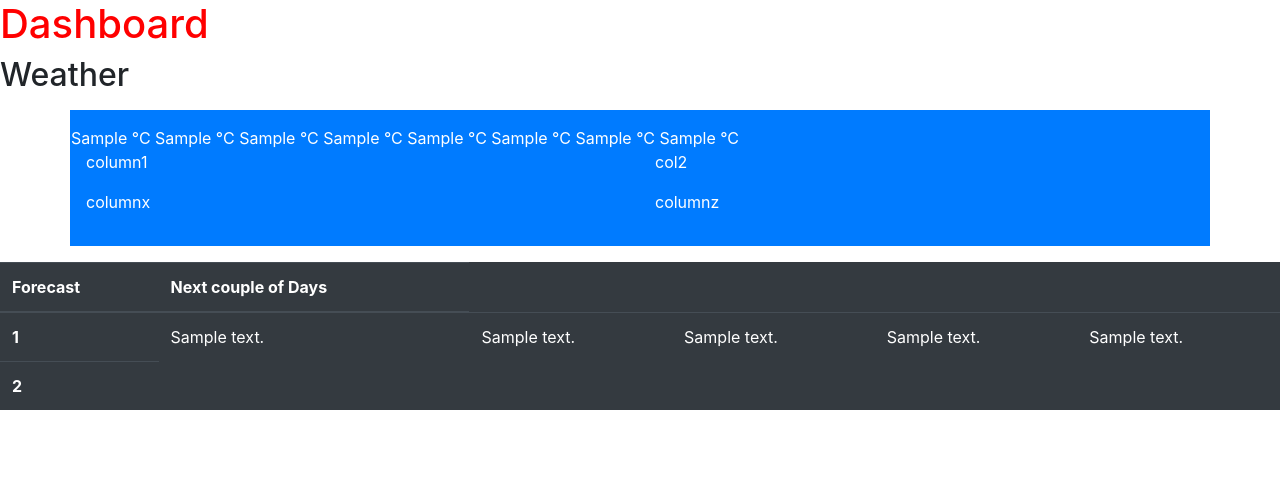
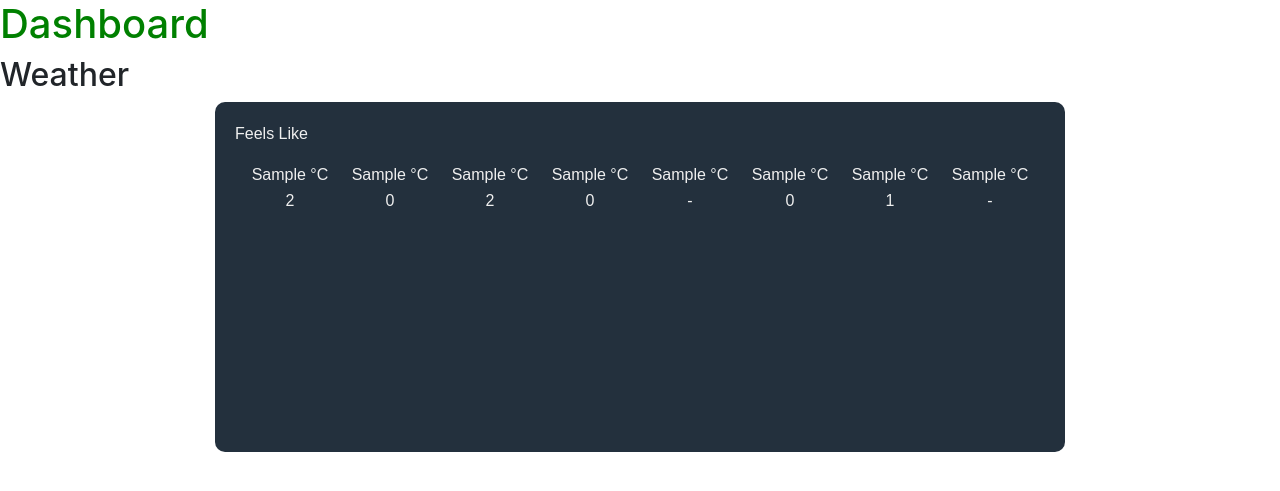
Before and after one commit to ericzoo11/smartRoom, a Flask app: template templates/index.html in a window 1280 px wide. Shown: the top 491 px of the page. Run offline with Flask 2, Linux system fonts and the light colour scheme; the template is opened without the code that fills it: most values are stand-ins (such as "Sample title", 1, 10 or a date in 2020); parts of the project's set-up code (start-up, migrations or seed data) failed here and were passed over; some libraries are stand-ins or nearby versions.

Commit message:
Working copy

```diff
--- a/app.py
+++ b/app.py
@@ -3,20 +3,15 @@ import weatherBlock
 
 app = Flask(__name__)
 
+weather_time_day = ["3am","6am","9am","12pm","3pm","6pm","9pm","12pm"]
 
 @app.route("/")
 def homeDashboard():
     feels_like = weatherBlock.main()
-    cat = weatherBlock.main()  # calling weatherBlock file
-    dog = round(cat[0])
-    dog1 = cat[1]
-    dog2 = round(cat[2])
-    dog3 = round(cat[3])
-    dog4 = round(cat[4])
-    return render_template("index.html", feels_like=feels_like, content="TESTING", content2=dog, content3=dog1,
-                           content4=dog2,
-                           content5=dog3,
-                           content6=dog4)
+
+
+    return render_template("index.html", feels_like=feels_like,
+                           weather_time_day=weather_time_day)
 
 
 if __name__ == '__main__':
--- /dev/null
+++ b/static/style.css
@@ -0,0 +1,23 @@
+h1{
+    color: green;
+}
+
+#weatherContainer{
+    text-align:center;
+    color:#EFEFEF;
+    background-color: #23303D;
+    padding-top: 20px;
+    font-family: Arial, Helvetica, sans-serif;
+    border-radius: 10px;
+    width: 850px;
+    height: 350px;
+    margin:auto;
+}
+
+#weatherContainer p{
+    padding-left: 20px;
+}
+#weatherContainer table{
+    color:#EFEFEF;
+    margin: 0 auto;
+}
--- a/templates/index.html
+++ b/templates/index.html
@@ -3,57 +3,34 @@
 <head>
     <link rel="stylesheet" href="https://stackpath.bootstrapcdn.com/bootstrap/4.3.1/css/bootstrap.min.css" integrity="sha384-ggOyR0iXCbMQv3Xipma34MD+dH/1fQ784/j6cY/iJTQUOhcWr7x9JvoRxT2MZw1T" crossorigin="anonymous"/>
        <title>Eric's Dashboard</title>
-    <link rel="stylesheet" type="text/css" href="style.css"/>
+    <link rel="stylesheet" type="text/css" href="../static/style.css"/>
 </head>
     <body>
         <h1>Dashboard</h1>
             <h2>Weather</h2>
-                <div class="container p-3 my-3 bg-primary text-white">
+                <div id="weatherContainer" class="container">
                     <div class="row">
-                        <table style="width:300%">
-                            {%for i in range(0, 8)%}
-                                <tr>
-                                    {{ feels_like[i] }} °C
-                            {%endfor%}
-                                </tr>
+                        <p>Feels Like</p>
+                    </div>
+                    <div class="row">
+                        <table style="width:800px">
+                            <tr>
+                                {%for i in range(0, 8)%}
+                                    <td>
+                                        {{ feels_like[i] }} °C
+                                    </td>
+                                {%endfor%}
+                            </tr>
+                            <tr>
+                                {%for i in range(0, 8)%}
+                                    <td>
+                                        {{  weather_time_day[i] }}
+                                    </td>
+                                {%endfor%}
+                            </tr>
                         </table>
-                            <div class="col">
-                                <p>column1</p>
-                            </div>
-                            <div class="col">
-                                <p>col2</p>
-                            </div>
                     </div>
-                        <div class="row">
-                            <div class="col">
-                                <p>columnx</p>
-                            </div>
-                            <div class="col">
-                                <p>columnz</p>
-                            </div>
-                        </div>
                 </div>
-            <table class="table table-dark">
-                <thead>
-                    <tr>
-                        <th scope = "col">Forecast</th>
-                        <th scope = "col">Next couple of Days</th>
-                    </tr>
-                </thead>
-                    <tbody>
-                        <tr>
-                            <th scope="row">1</th>
-                            <td>{{content2}}</td>
-                            <td>{{content3}}</td>
-                            <td>{{content4}}</td>
-                            <td>{{content5}}</td>
-                            <td>{{content6}}</td>
-                        </tr>
-                        <tr>
-                            <th scope="row">2</th>
-                        </tr>
-                    </tbody>
-            </table>
             <script src="https://code.jquery.com/jquery-3.3.1.slim.min.js" integrity="sha384-q8i/X+965DzO0rT7abK41JStQIAqVgRVzpbzo5smXKp4YfRvH+8abtTE1Pi6jizo" crossorigin="anonymous"></script>
             <script src="https://cdnjs.cloudflare.com/ajax/libs/popper.js/1.14.7/umd/popper.min.js" integrity="sha384-UO2eT0CpHqdSJQ6hJty5KVphtPhzWj9WO1clHTMGa3JDZwrnQq4sF86dIHNDz0W1" crossorigin="anonymous"></script>
             <script src="https://stackpath.bootstrapcdn.com/bootstrap/4.3.1/js/bootstrap.min.js" integrity="sha384-JjSmVgyd0p3pXB1rRibZUAYoIIy6OrQ6VrjIEaFf/nJGzIxFDsf4x0xIM+B07jRM" crossorigin="anonymous"></script>
--- a/templates/style.css
+++ /dev/null
@@ -1,3 +0,0 @@
-h1{
-    color: red;
-}
```
